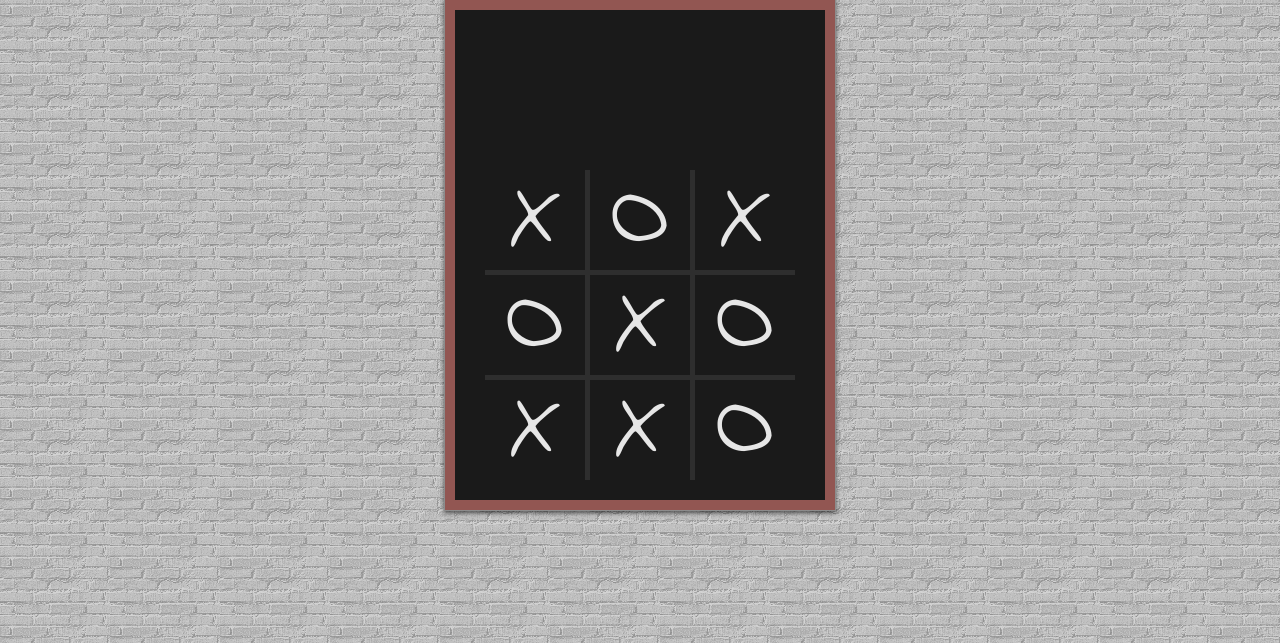
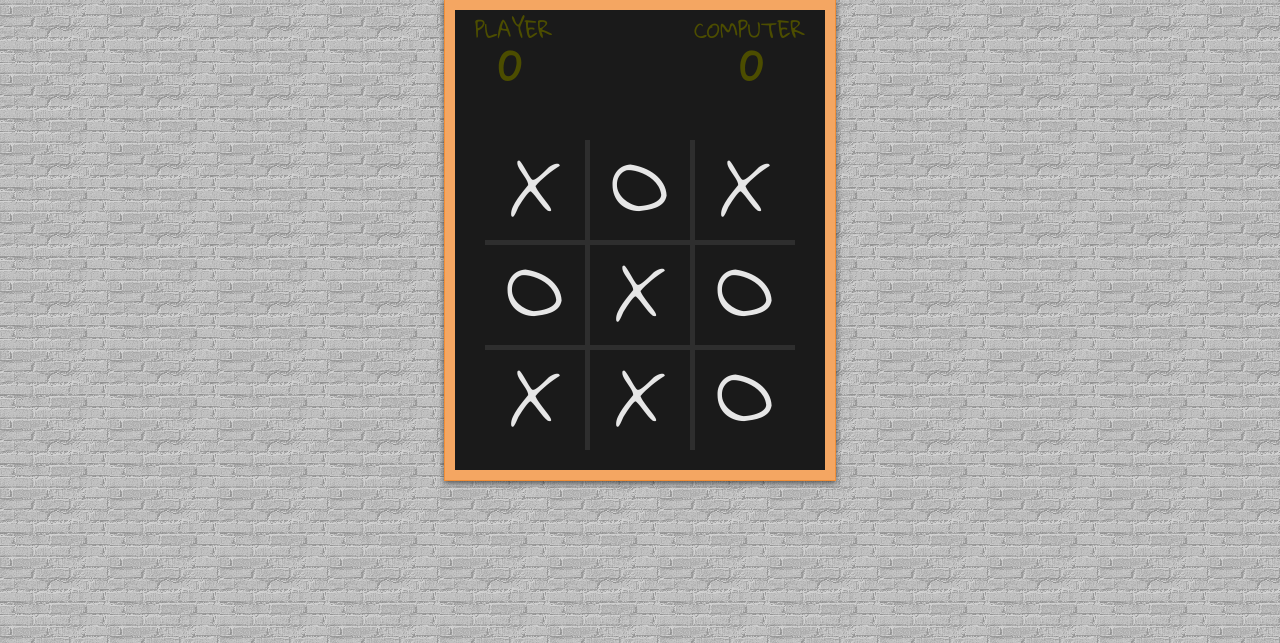
Before and after one commit to Confidenceiskey/tic-tac-toe, a React app: page / in a window 1280 px wide. Shown: the part 157-800 px from the top of the page. Built offline with nearby package versions, Linux system fonts and the light colour scheme.

Commit message:
Perfected UI & colors

```diff
--- a/src/components/Frame/Frame.css
+++ b/src/components/Frame/Frame.css
@@ -1,8 +1,6 @@
 .frame {
   padding: 10px;
-  background-color: #b3b3b3;
-  background-color: #925652;
-  /*border: 1px solid #696969;*/
-  border: 1px solid #8c8c8c;
-  box-shadow: 0 2px 4px 0 hsla(0, 0%, 0%, 0.6);
+  background-color: #f4a662;
+  border: 1px solid #f18e37;
+  box-shadow: 0 2px 6px 0 hsla(0, 0%, 0%, 0.6);
 }
--- a/src/components/ScoreBoard/ScoreBoard.css
+++ b/src/components/ScoreBoard/ScoreBoard.css
@@ -1,5 +1,45 @@
 .scoreBoard {
+  display: grid;
+  grid-template-columns: 1fr 1fr;
+  grid-template-rows: 40px 70px;
   width: 370px;
-  height: 140px;
+  height: 110px;
   background-color: #1a1a1a;
 }
+
+.scoreBoard h3, .scoreTally {
+  margin: 0px;
+  font-family: 'Gloria Hallelujah', 'Indie flower', serif;
+  text-align: left;
+  line-height: 1;
+}
+
+.scoreBoard h3 {
+  padding: 5px 20px;
+  font-weight: 400;
+  font-size: 1.3em;
+  align-self: center;
+  /*color: #999;*/
+  color: #4c4d00;
+}
+
+.scoreBoard h3:nth-child(2) {
+  text-align: right;
+}
+
+/* Use Yellow (#ffff00) indicating turn */
+.scoreTally {
+  font-size: 2.4em;
+  font-weight: 800;
+  margin-top: -4px;
+  padding-left: 43px;
+  align-self: start;
+  /*color: #d9d9d9;*/
+  /*color: #bfbfbf;*/
+  color: #4c4d00;
+}
+
+.scoreBoard p:nth-child(4) {
+  text-align: right;
+  padding-right: 63px;
+}
--- a/src/components/ScoreBoard/ScoreBoard.js
+++ b/src/components/ScoreBoard/ScoreBoard.js
@@ -4,7 +4,10 @@ import './ScoreBoard.css';
 const ScoreBoard = () => {
   return (
     <div className='scoreBoard'>
-
+      <h3>PLAYER</h3>
+      <h3>COMPUTER</h3>
+      <p className='scoreTally'>0</p>
+      <p className='scoreTally'>0</p>
     </div>
   );
 }
--- a/src/components/TicTacBoard/TicTacBoard.css
+++ b/src/components/TicTacBoard/TicTacBoard.css
@@ -1,9 +1,3 @@
-/*.entireBoard {
-  display: flex;
-  flex-direction: column;
-  justify-content: center;
-}*/
-
 .outsideGameArea {
   padding: 20px 30px;
   background-color: #1a1a1a;
--- a/src/components/TicTacBoard/TicTacBoard.js
+++ b/src/components/TicTacBoard/TicTacBoard.js
@@ -4,7 +4,6 @@ import OneSquare from '../OneSquare/OneSquare';
 
 const TicTacBoard = ({ gameBoard }) => {
 	return (
-    // <div className="entireBoard">
     <div className="outsideGameArea">
       <div className="gridLines">
         {
@@ -19,7 +18,6 @@ const TicTacBoard = ({ gameBoard }) => {
         }
       </div>
     </div>
-    // </div>
   );
 }
 
--- a/src/containers/App.css
+++ b/src/containers/App.css
@@ -30,6 +30,7 @@
   font-family: "Gloria Hallelujah", cursive;
   font-size: 4em;
   line-height: 1.1;
+  color: #ffffe0;
 }
 
 /*@keyframes App-logo-spin {
```
Lines whose indentation alone changed are shown as unchanged.
